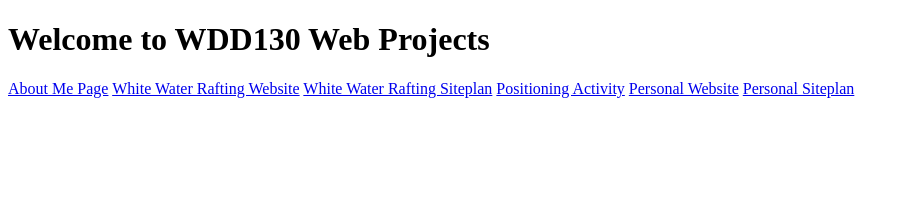
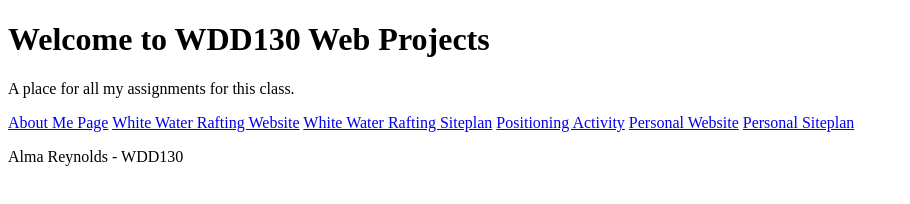
Before and after one commit to aardesigns/wdd130, a plain HTML site: page Index.html in a window 1280 px wide. Shown: the whole page, without its empty margins (0-910 px from the left). Drawn offline with Linux system fonts and the light colour scheme.

Commit message:
added two paragraphs to the home page

```diff
--- a/Index.html
+++ b/Index.html
@@ -7,6 +7,7 @@
 </head>
 <body>
 <h1>Welcome to WDD130 Web Projects</h1>
+<p>A place for all my assignments for this class.</p>
 <nav>
   <a href="About Me/Index.html">About Me Page</a>
   <a href="wwr/index.html">White Water Rafting Website</a>
@@ -15,5 +16,6 @@
   <a href="#">Personal Website</a>
   <a href="#">Personal Siteplan</a>
 </nav>
+<p>Alma Reynolds - WDD130</p>
 </body>
 </html>
```
